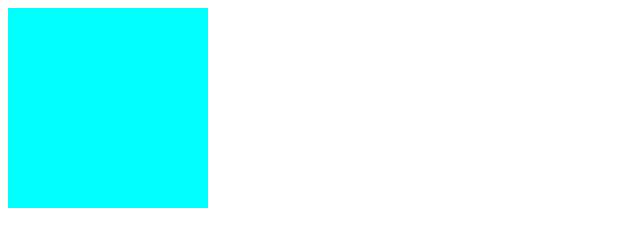
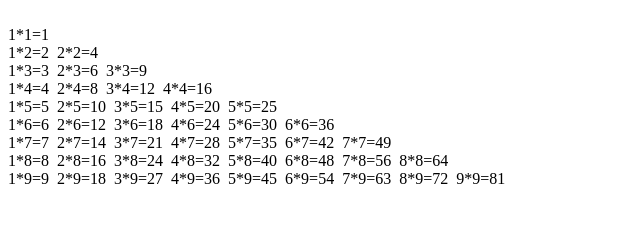
Before and after one commit to zhanup/learngit, a plain HTML site: page index.html in a window 1280 px wide. Shown: the whole page, without its empty margins (0-640 px from the left). Drawn offline with Linux system fonts and the light colour scheme.

Commit message:
modified

```diff
--- a/hello.js
+++ /dev/null
@@ -1 +0,0 @@
-console.log('hello javascript')
--- a/index.html
+++ b/index.html
@@ -13,7 +13,6 @@
 	</style>
 </head>
 <body>
-	<div class="box"></div>
 	<script src="index.js"></script>
 </body>
 </html>
--- a/index.js
+++ b/index.js
@@ -1,3 +1,8 @@
-const box = document.getElementsByClassName('box')[0]
+for (let i = 1; i <= 9; i++) {
+	let str = ''
+	document.write("<br/>")
+	for (let j = 1; j <= i; j++) {
+		document.write(j, '*', i, '=', i*j, '&nbsp;&nbsp;')
+	}
 
-console.log(box)
+}
```
